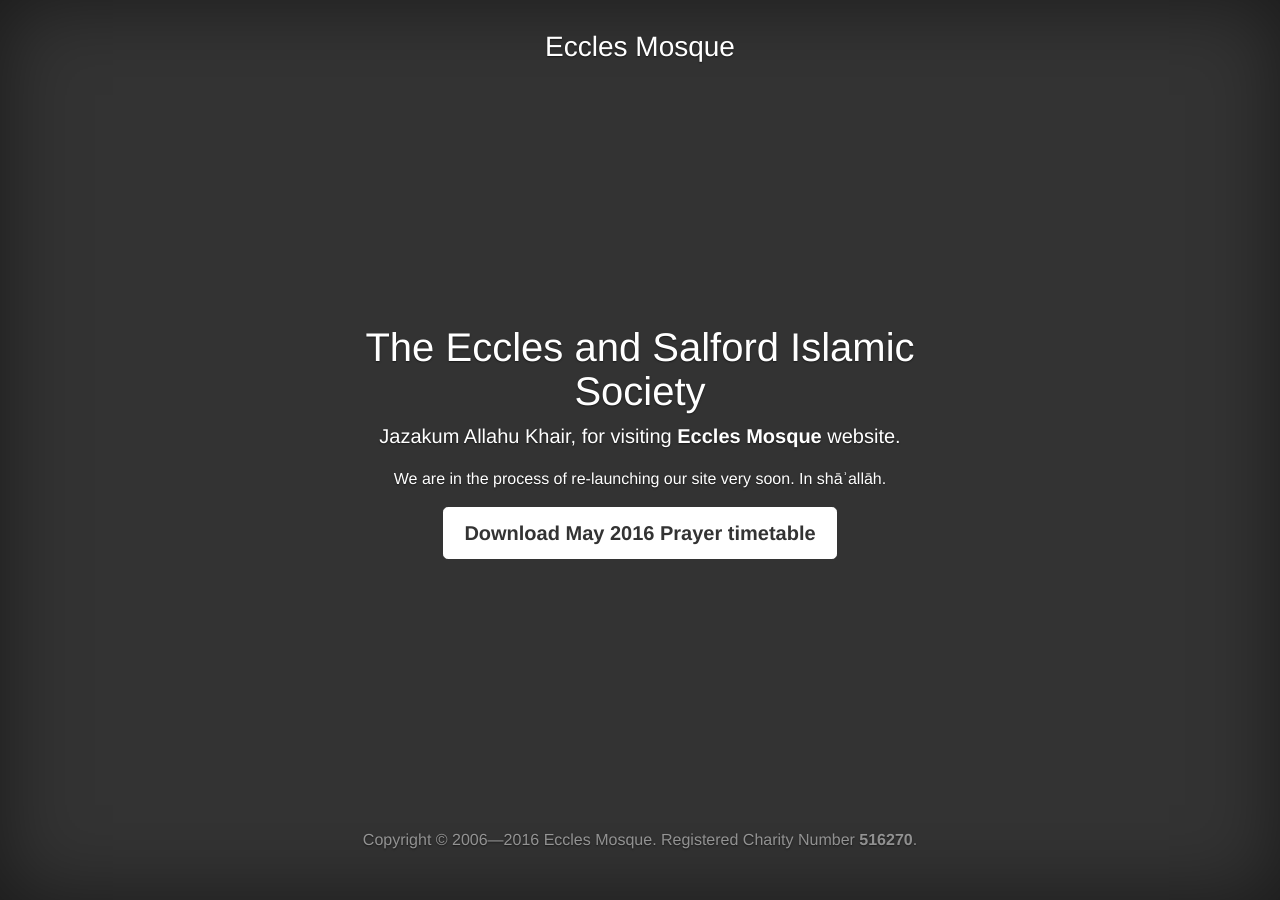
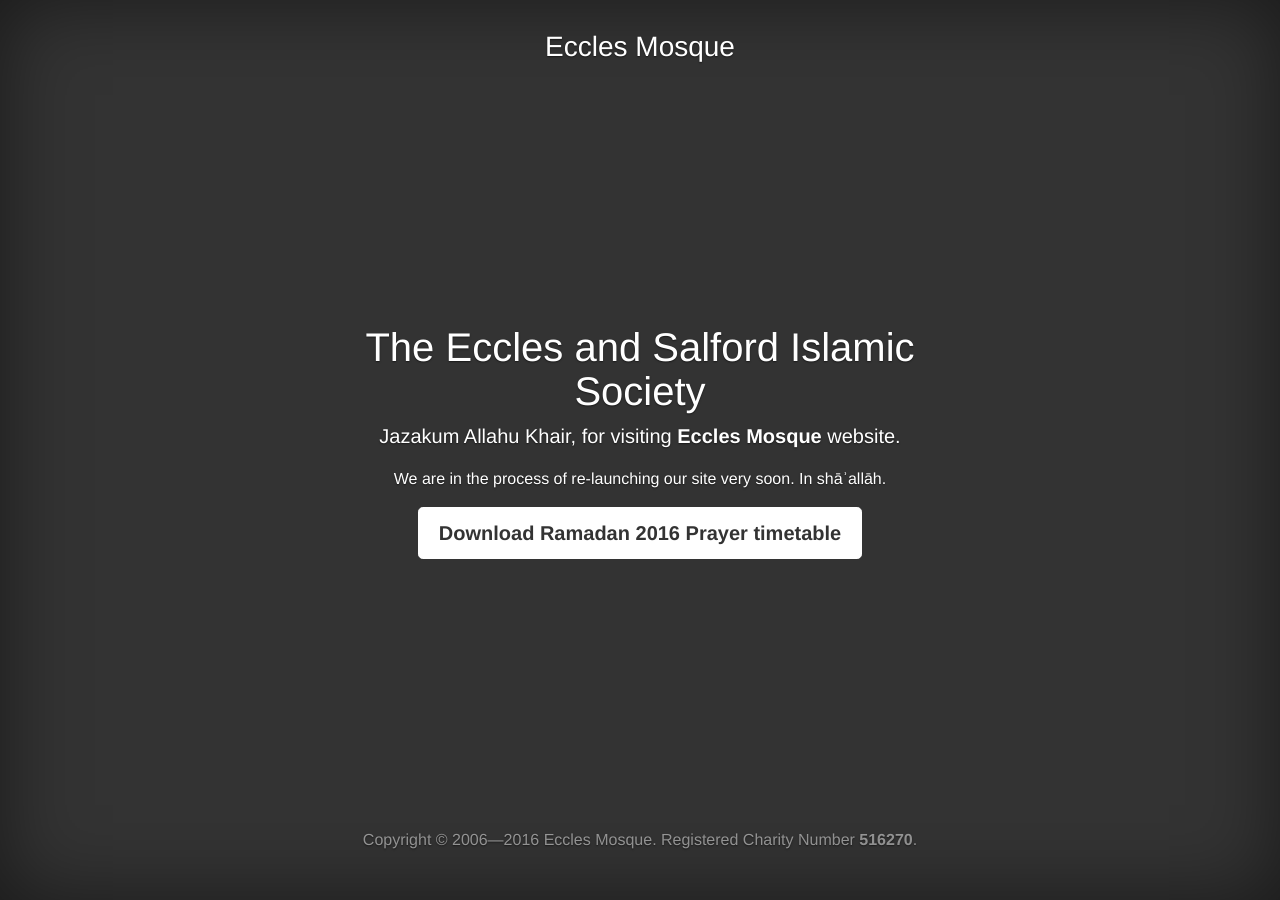
Before and after one commit to ecclesmosque/ecclesmosque.github.io, a Jekyll site: the page built from _pages/index.html, in a window 1280 px wide. Built offline with Jekyll 4.4.1, drawn with Linux system fonts in a browser that asks for light colours.

Commit message:
Publish Ramadan 2016 Prayer timetable (#6)
Publish Ramadan 2016 Prayer timetable

```diff
--- a/_pages/index.html
+++ b/_pages/index.html
@@ -8,6 +8,6 @@
     <p class="lead">Jazakum Allahu Khair, for visiting <strong>{{ site.title }}</strong> website.</p>
     <p>We are in the process of re-launching our site very soon. In shāʾallāh.</p>
     <p class="lead">
-        <a href="https://docs.google.com/uc?id=0B119XqSF0tTIX1NBMlAzbWtHYU0&export=download" class="btn btn-lg btn-secondary">Download May 2016 Prayer timetable</a>
+        <a href="https://docs.google.com/uc?id=0B119XqSF0tTIWUc0cjNvYWFqUzg&export=download" class="btn btn-lg btn-secondary">Download Ramadan 2016 Prayer timetable</a>
     </p>
 </div>
```
